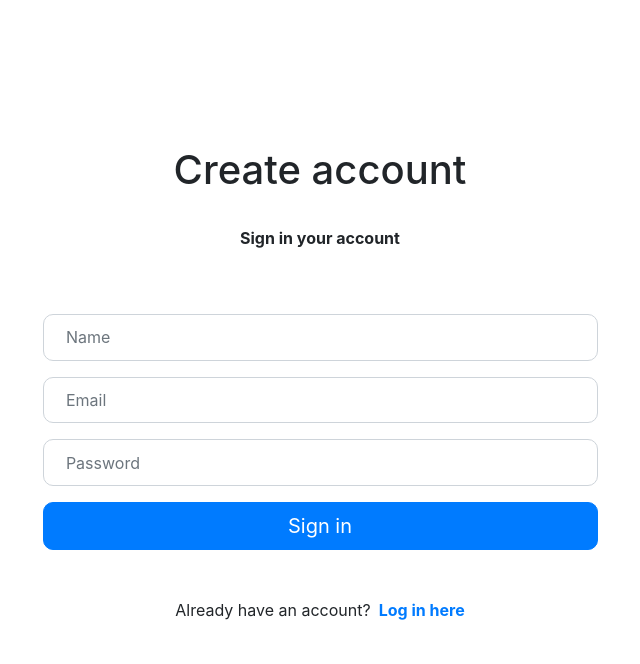
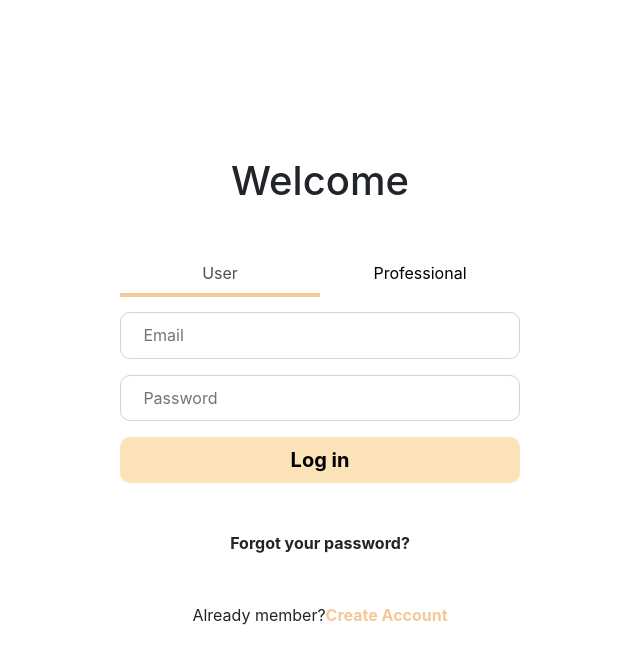
Before and after one commit to codemaoz90/my-pet-health, a React (Create React App) app: page / in a window 1280 px wide. Shown: the top 664 px of the page, without its empty margins (320-960 px from the left). Built offline with nearby package versions, Linux system fonts and the light colour scheme.

Commit message:
router-dom done

```diff
--- a/package.json
+++ b/package.json
@@ -10,6 +10,7 @@
     "react": "^17.0.2",
     "react-bootstrap": "^1.5.2",
     "react-dom": "^17.0.2",
+    "react-router-dom": "^5.2.0",
     "react-scripts": "4.0.3",
     "web-vitals": "^1.1.1"
   },
--- a/src/App.js
+++ b/src/App.js
@@ -2,11 +2,17 @@ import "bootstrap/dist/css/bootstrap.min.css";
 import Welcome from "./pages/Welcome/Welcome";
 import SignIn from "./components/Forms/SignIn/SignIn";
 import { Container } from "react-bootstrap";
+import Error from "./components/Error";
+import { Switch, Route } from "react-router-dom";
 
 function App() {
 	return (
 		<Container className=" vh-100 d-flex flex-column justify-content-center align-items-center">
-			<SignIn />
+			<Switch>
+				<Route path="/" component={Welcome} exact />
+				<Route path="/register" component={SignIn} />
+				<Route component={Error} />
+			</Switch>
 		</Container>
 	);
 }
--- /dev/null
+++ b/src/components/Error.js
@@ -0,0 +1,9 @@
+import React from "react";
+
+export default function Error() {
+	return (
+		<div>
+			<h1>Oops! Page not found!</h1>
+		</div>
+	);
+}
--- a/src/components/Forms/Login/Login.js
+++ b/src/components/Forms/Login/Login.js
@@ -1,6 +1,7 @@
 // import { useState } from "react";
 import { Form, Button } from "react-bootstrap";
 import "./Login.css";
+import { Link } from "react-router-dom";
 
 export default function Login({ controlId }) {
 	const colorB = {
@@ -34,9 +35,9 @@ export default function Login({ controlId }) {
 				</p>
 				<p className=" text-center ">
 					Already member?
-					<a className="mx-2" style={colorB}>
-						Create account
-					</a>
+					<Link style={colorB} to="/register">
+						Create Account
+					</Link>
 				</p>
 			</Form>
 		</>
--- a/src/components/Forms/SignIn/SignIn.js
+++ b/src/components/Forms/SignIn/SignIn.js
@@ -1,6 +1,6 @@
 import { Form, Button } from "react-bootstrap";
 import React from "react";
-
+import { Link } from "react-router-dom";
 export default function SignIn() {
 	return (
 		<>
@@ -21,9 +21,7 @@ export default function SignIn() {
 				</Button>
 				<Form.Text style={{ fontSize: "1rem" }} className=" my-5 text-center">
 					Already have an account?
-					<a style={{ cursor: "pointer" }} className=" ml-2 font-weight-bold">
-						Log in here
-					</a>
+					<Link to="/"> Log In </Link>
 				</Form.Text>
 			</Form>
 		</>
--- a/src/index.js
+++ b/src/index.js
@@ -2,10 +2,12 @@ import React from "react";
 import ReactDOM from "react-dom";
 
 import App from "./App";
-
+import { BrowserRouter } from "react-router-dom";
 ReactDOM.render(
 	<React.StrictMode>
-		<App />
+		<BrowserRouter>
+			<App />
+		</BrowserRouter>
 	</React.StrictMode>,
 	document.getElementById("root")
 );
--- a/src/pages/Welcome/Welcome.js
+++ b/src/pages/Welcome/Welcome.js
@@ -2,7 +2,6 @@ import React, { useState } from "react";
 import Login from "../../components/Forms/Login/Login";
 import { Container, Row, Col, Tabs, Tab } from "react-bootstrap";
 
-const styleBorderProfessional = { borderBottom: "A5D4FB" };
 export default function Welcome() {
 	const [activeKey, setActiveKey] = useState("user");
 	return (
```
Also changed, not shown: 1 other file (tests, documents, lock files or other folders).
